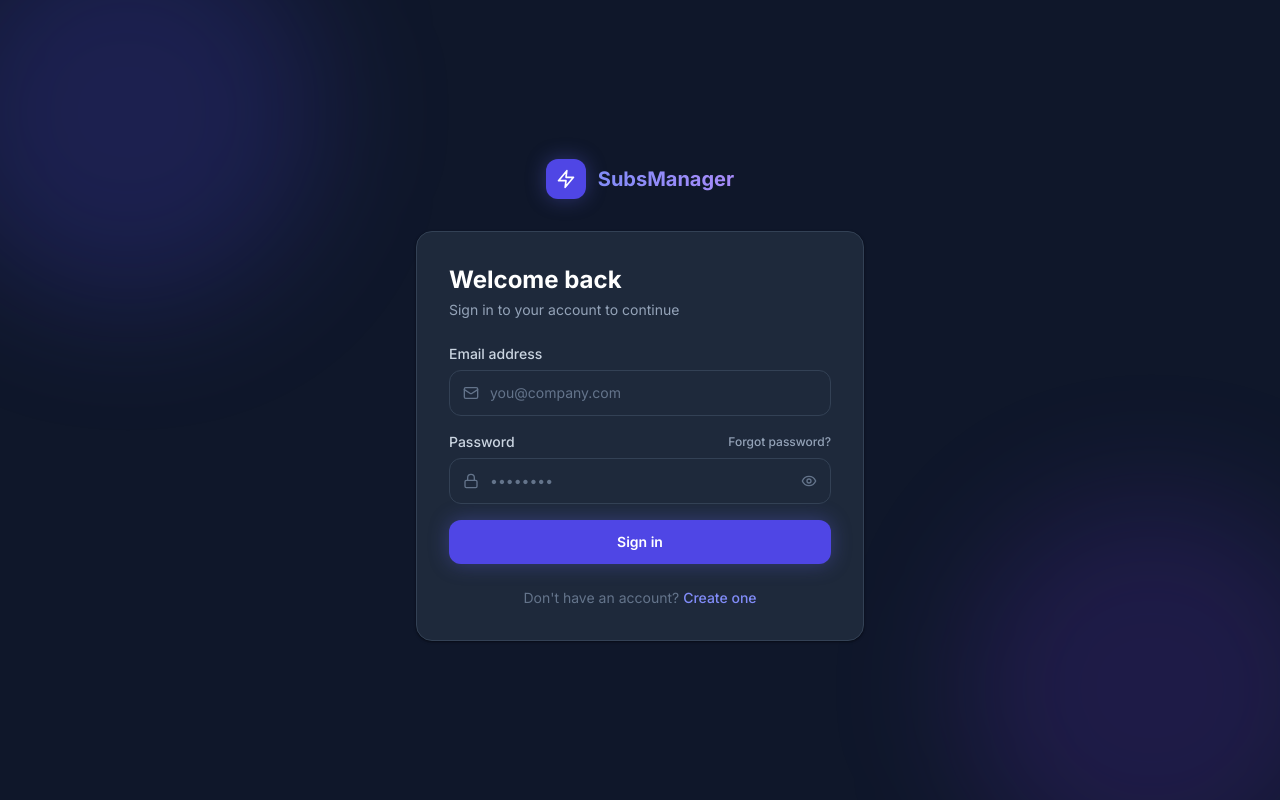
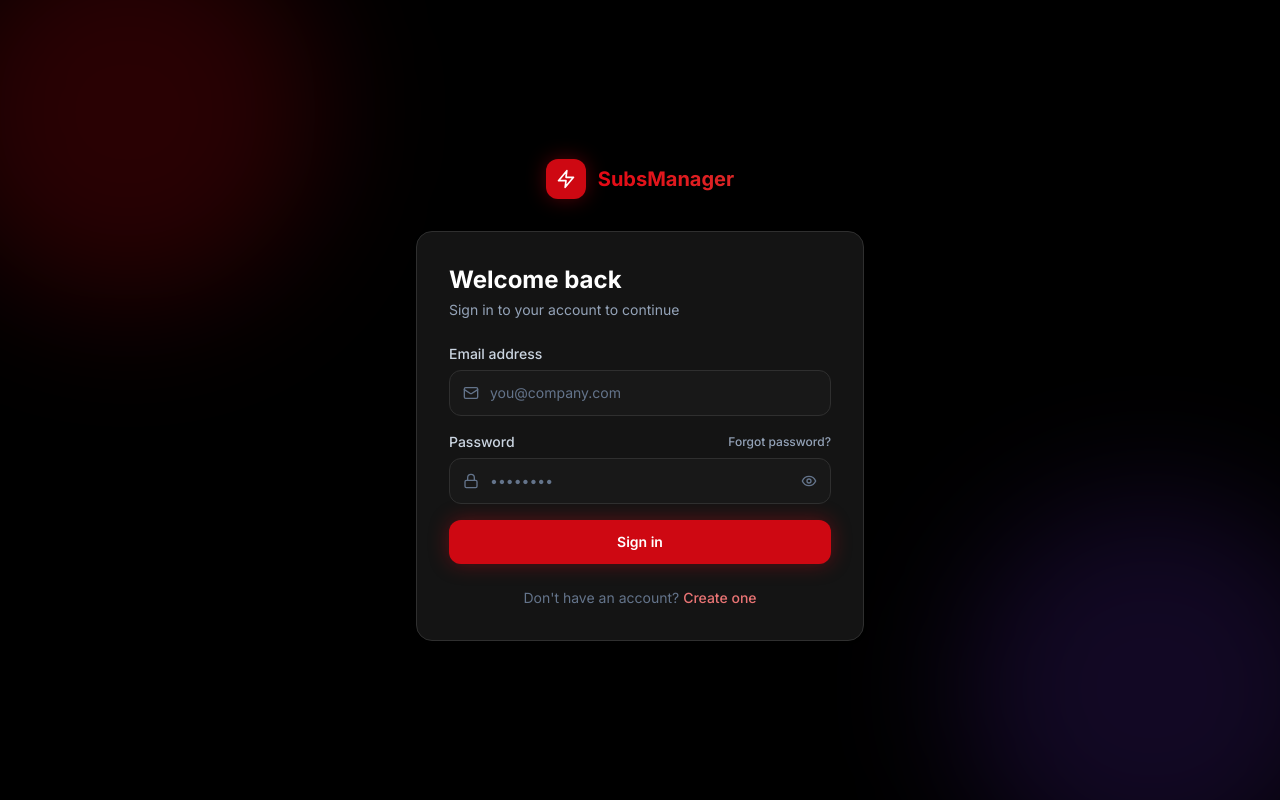
Before and after one commit to HerinPatel7433/Subscription-Management-System, a React (Vite) app: page /login in a window 1280 px wide. Built offline with nearby package versions, Linux system fonts and the light colour scheme; no server answers; the HTML template or start-up script is replaced by a standard one.

Commit message:
feat: integrate Netflex Cinematic Theme

```diff
--- a/src/index.css
+++ b/src/index.css
@@ -52,7 +52,7 @@
            text-white font-semibold rounded-xl px-4 py-3 text-sm
            transition-all duration-200
            disabled:opacity-50 disabled:cursor-not-allowed
-           shadow-glow hover:shadow-[0_0_28px_rgba(99,102,241,0.5)]
+           shadow-glow hover:shadow-[0_0_28px_rgba(229,9,20,0.5)]
            focus:outline-none focus:ring-2 focus:ring-primary-500 focus:ring-offset-2 focus:ring-offset-surface-card;
   }
 
@@ -91,7 +91,7 @@
 /* ── Utility extras ───────────────────────────────────────────────── */
 @layer utilities {
   .text-gradient {
-    @apply bg-gradient-to-r from-primary-400 to-violet-400 bg-clip-text text-transparent;
+    @apply bg-gradient-to-r from-primary-500 to-red-600 bg-clip-text text-transparent;
   }
   .glass {
     backdrop-filter: blur(12px);
--- a/src/pages/DashboardPage.tsx
+++ b/src/pages/DashboardPage.tsx
@@ -33,7 +33,7 @@ const STATUS_BADGE: Record<string, string> = {
   pending:   'bg-amber-500/20 text-amber-300 border-amber-500/30',
 }
 
-const PIE_COLORS = ['#10b981', '#6366f1', '#f59e0b', '#8b5cf6', '#64748b']
+const PIE_COLORS = ['#E50914', '#b81d24', '#564d4d', '#2f2f2f', '#181818']
 
 // ── Skeleton loader ───────────────────────────────────────────────────
 function Skeleton({ className = '' }: { className?: string }) {
@@ -44,9 +44,9 @@ function Skeleton({ className = '' }: { className?: string }) {
 const RevenueTooltip = ({ active, payload, label }: { active?: boolean; payload?: { value: number }[]; label?: string }) => {
   if (active && payload?.length) {
     return (
-      <div className="bg-[#1e293b] border border-slate-700/60 rounded-xl px-4 py-2.5 shadow-2xl">
+      <div className="bg-[#181818] border border-[#2F2F2F] rounded-xl px-4 py-2.5 shadow-2xl">
         <p className="text-xs text-slate-400 mb-1">{label}</p>
-        <p className="text-base font-bold text-emerald-400">₹{payload[0].value.toLocaleString()}</p>
+        <p className="text-base font-bold text-white">₹{payload[0].value.toLocaleString()}</p>
       </div>
     )
   }
@@ -57,7 +57,7 @@ const RevenueTooltip = ({ active, payload, label }: { active?: boolean; payload?
 const PieTooltip = ({ active, payload }: { active?: boolean; payload?: { name: string; value: number }[] }) => {
   if (active && payload?.length) {
     return (
-      <div className="bg-[#1e293b] border border-slate-700/60 rounded-xl px-4 py-2.5 shadow-2xl">
+      <div className="bg-[#181818] border border-[#2F2F2F] rounded-xl px-4 py-2.5 shadow-2xl">
         <p className="text-xs text-slate-400">{payload[0].name}</p>
         <p className="text-base font-bold text-white">{payload[0].value}</p>
       </div>
@@ -84,7 +84,7 @@ function SummaryCard({
   return (
     <div
       onClick={onClick}
-      className={`bg-[#131929] border border-slate-700/50 rounded-2xl p-5 flex flex-col gap-3 transition-all duration-200 hover:border-slate-600/70 ${onClick ? 'cursor-pointer hover:scale-[1.01]' : ''}`}
+      className={`bg-[#141414] border border-[#2F2F2F] rounded-2xl p-5 flex flex-col gap-3 transition-all duration-200 hover:border-[#404040] ${onClick ? 'cursor-pointer hover:scale-[1.01]' : ''}`}
     >
       <div className="flex items-center justify-between">
         <div className={`w-10 h-10 rounded-xl flex items-center justify-center ${iconClass}`}>
@@ -256,7 +256,7 @@ export default function DashboardPage() {
             <button
               onClick={() => navigate('/subscriptions')}
               id="btn-new-subscription"
-              className="flex items-center gap-1.5 px-3 py-2 bg-primary-600 hover:bg-primary-500 text-white text-xs font-medium rounded-xl transition-all duration-200 shadow-glow hover:shadow-[0_0_24px_rgba(99,102,241,0.5)]"
+              className="flex items-center gap-1.5 px-3 py-2 bg-primary-600 hover:bg-primary-500 text-white text-xs font-medium rounded-xl transition-all duration-200 shadow-glow hover:shadow-[0_0_24px_rgba(229,9,20,0.5)]"
             >
               <Plus size={13} /> New Subscription
             </button>
@@ -334,7 +334,7 @@ export default function DashboardPage() {
       )}
       <div className="grid grid-cols-1 xl:grid-cols-3 gap-4">
         {/* Revenue bar chart — takes 2/3 */}
-        <div className="xl:col-span-2 bg-[#131929] border border-slate-700/50 rounded-2xl p-5">
+        <div className="xl:col-span-2 bg-[#141414] border border-[#2F2F2F] rounded-2xl p-5">
           <div className="flex items-center justify-between mb-4">
             <div>
               <h2 className="text-sm font-semibold text-white">Revenue (Last 6 Months)</h2>
@@ -358,7 +358,7 @@ export default function DashboardPage() {
                 <Tooltip content={<RevenueTooltip />} cursor={{ fill: 'rgba(255,255,255,0.03)' }} />
                 <Bar dataKey="revenue" radius={[6, 6, 0, 0]}>
                   {revenue.map((entry, i) => (
-                    <Cell key={i} fill={entry.revenue === maxRevenue ? '#6366f1' : '#4f46e560'} />
+                    <Cell key={i} fill={entry.revenue === maxRevenue ? '#E50914' : '#E5091460'} />
                   ))}
                 </Bar>
               </BarChart>
@@ -367,7 +367,7 @@ export default function DashboardPage() {
         </div>
 
         {/* Subscription status pie — takes 1/3 */}
-        <div className="bg-[#131929] border border-slate-700/50 rounded-2xl p-5">
+        <div className="bg-[#141414] border border-[#2F2F2F] rounded-2xl p-5">
           <div className="mb-4">
             <h2 className="text-sm font-semibold text-white">Subscription Status</h2>
             <p className="text-xs text-slate-500 mt-0.5">Distribution by state</p>
@@ -475,8 +475,8 @@ function ActivityTable({
   navigate: (path: string) => void
 }) {
   return (
-    <div className="bg-[#131929] border border-slate-700/50 rounded-2xl overflow-hidden">
-      <div className="flex items-center justify-between px-5 py-3.5 border-b border-slate-700/50">
+    <div className="bg-[#141414] border border-[#2F2F2F] rounded-2xl overflow-hidden">
+      <div className="flex items-center justify-between px-5 py-3.5 border-b border-[#2F2F2F]">
         <div className="flex items-center gap-2">
           {icon}
           <h2 className="text-sm font-semibold text-white">{title}</h2>
--- a/src/pages/PaymentsPage.tsx
+++ b/src/pages/PaymentsPage.tsx
@@ -119,17 +119,17 @@ export default function PaymentsPage() {
       </div>
 
       {/* Table */}
-      <div className="bg-[#131929] border border-slate-700/50 rounded-2xl overflow-hidden">
+      <div className="bg-[#141414] border border-[#2F2F2F] rounded-2xl overflow-hidden">
         <div className="overflow-x-auto">
           <table className="w-full text-sm">
             <thead>
-              <tr className="border-b border-slate-700/50">
+              <tr className="border-b border-[#2F2F2F]">
                 {['Invoice Ref', 'Customer', 'Method', 'Amount', 'Date'].map((h) => (
                   <th key={h} className="px-4 py-3 text-left text-xs font-semibold text-slate-400 uppercase tracking-wider">{h}</th>
                 ))}
               </tr>
             </thead>
-            <tbody className="divide-y divide-slate-700/30">
+            <tbody className="divide-y divide-[#2F2F2F]">
               {loading ? (
                 <tr><td colSpan={5} className="px-4 py-10 text-center text-slate-500">Loading…</td></tr>
               ) : payments.length === 0 ? (
--- a/src/pages/ReportsPage.tsx
+++ b/src/pages/ReportsPage.tsx
@@ -19,9 +19,9 @@ import type { RecurringPlan } from '@/services/subscriptionService'
 const CustomTooltip = ({ active, payload, label }: { active?: boolean; payload?: { value: number }[]; label?: string }) => {
   if (active && payload && payload.length) {
     return (
-      <div className="bg-[#1e293b] border border-slate-700/60 rounded-xl px-4 py-2.5 shadow-2xl">
+      <div className="bg-[#181818] border border-[#2F2F2F] rounded-xl px-4 py-2.5 shadow-2xl">
         <p className="text-xs text-slate-400 mb-1">{label}</p>
-        <p className="text-base font-bold text-emerald-400">₹{payload[0].value.toLocaleString()}</p>
+        <p className="text-base font-bold text-white">₹{payload[0].value.toLocaleString()}</p>
       </div>
     )
   }
@@ -33,7 +33,7 @@ function StatCard({ label, value, icon, color, sub }: {
   label: string; value: string | number; icon: React.ReactNode; color: string; sub?: string
 }) {
   return (
-    <div className="bg-[#131929] border border-slate-700/50 rounded-2xl p-5 flex items-start gap-4">
+    <div className="bg-[#141414] border border-[#2F2F2F] rounded-2xl p-5 flex items-start gap-4">
       <div className={`w-11 h-11 rounded-xl flex items-center justify-center flex-shrink-0 ${color}`}>
         {icon}
       </div>
@@ -147,7 +147,7 @@ export default function ReportsPage() {
       </div>
 
       {/* Filter bar */}
-      <div className="flex flex-wrap items-center gap-3 p-4 bg-[#131929] border border-slate-700/50 rounded-2xl">
+      <div className="flex flex-wrap items-center gap-3 p-4 bg-[#141414] border border-[#2F2F2F] rounded-2xl">
         <SlidersHorizontal size={15} className="text-slate-400" />
         <p className="text-xs text-slate-400 font-medium mr-1">Filters:</p>
 
@@ -228,7 +228,7 @@ export default function ReportsPage() {
       </div>
 
       {/* Revenue chart */}
-      <div className="bg-[#131929] border border-slate-700/50 rounded-2xl p-5 space-y-4">
+      <div className="bg-[#141414] border border-[#2F2F2F] rounded-2xl p-5 space-y-4">
         <div>
           <h2 className="text-sm font-semibold text-white">Revenue by Month</h2>
           <p className="text-xs text-slate-500 mt-0.5">Last 12 months</p>
@@ -254,7 +254,7 @@ export default function ReportsPage() {
                 {revenue.map((entry, index) => (
                   <Cell
                     key={`cell-${index}`}
-                    fill={entry.revenue === maxRevenue ? '#6366f1' : '#4f46e580'}
+                    fill={entry.revenue === maxRevenue ? '#E50914' : '#E5091480'}
                   />
                 ))}
               </Bar>
@@ -264,8 +264,8 @@ export default function ReportsPage() {
       </div>
 
       {/* Top customers table */}
-      <div className="bg-[#131929] border border-slate-700/50 rounded-2xl overflow-hidden">
-        <div className="flex items-center gap-2 px-5 py-4 border-b border-slate-700/50">
+      <div className="bg-[#141414] border border-[#2F2F2F] rounded-2xl overflow-hidden">
+        <div className="flex items-center gap-2 px-5 py-4 border-b border-[#2F2F2F]">
           <Users size={16} className="text-slate-400" />
           <h2 className="text-sm font-semibold text-white">Top Customers by Subscription Value</h2>
         </div>
--- a/tailwind.config.js
+++ b/tailwind.config.js
@@ -12,23 +12,23 @@ export default {
       },
       colors: {
         primary: {
-          50:  '#eef2ff',
-          100: '#e0e7ff',
-          200: '#c7d2fe',
-          300: '#a5b4fc',
-          400: '#818cf8',
-          500: '#6366f1',
-          600: '#4f46e5',
-          700: '#4338ca',
-          800: '#3730a3',
-          900: '#312e81',
-          950: '#1e1b4b',
+          50:  '#fdf2f2',
+          100: '#fbe2e2',
+          200: '#f7caca',
+          300: '#f2a6a6',
+          400: '#e97474',
+          500: '#E50914',
+          600: '#ce0812',
+          700: '#a8060e',
+          800: '#8b0811',
+          900: '#730c14',
+          950: '#400307',
         },
         surface: {
-          DEFAULT: '#0f172a',
-          card:    '#1e293b',
-          input:   '#1e293b',
-          border:  '#334155',
+          DEFAULT: '#000000',
+          card:    '#141414',
+          input:   '#181818',
+          border:  '#2F2F2F',
         },
       },
       animation: {
@@ -53,7 +53,7 @@ export default {
         },
       },
       boxShadow: {
-        'glow': '0 0 20px rgba(99,102,241,0.35)',
+        'glow': '0 0 20px rgba(229,9,20,0.35)',
         'card': '0 1px 3px 0 rgba(0,0,0,0.4), 0 1px 2px -1px rgba(0,0,0,0.4)',
       },
     },
```
